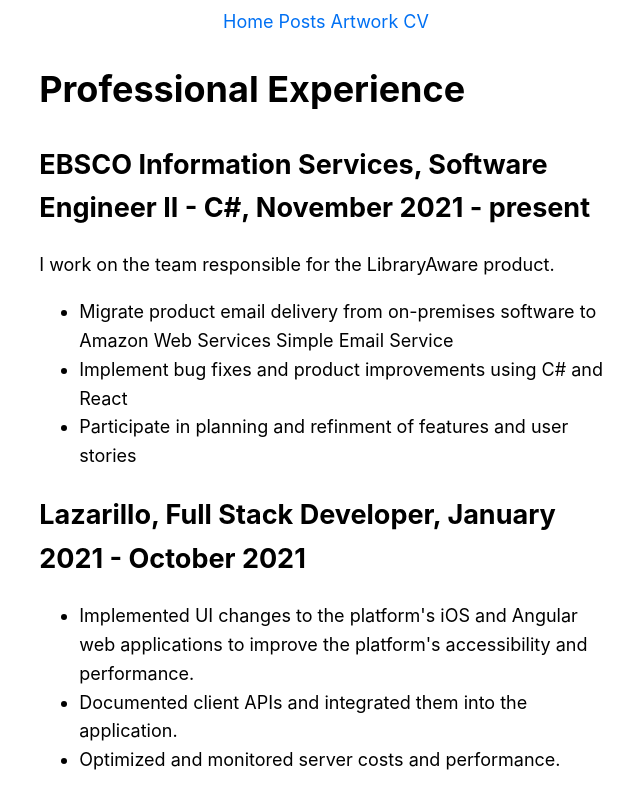
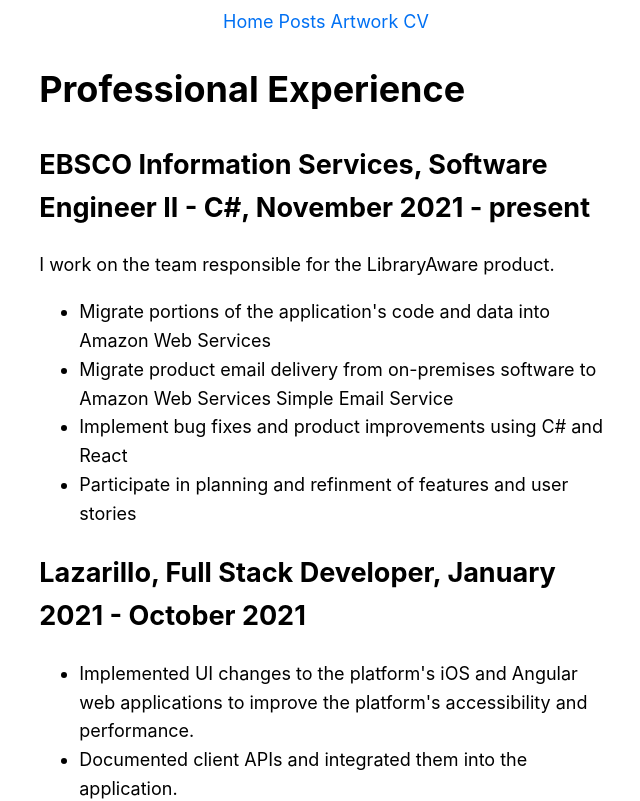
Before and after one commit to apbryant/website, a Next.js app: page /cv in a window 1280 px wide. Shown: the top 801 px of the page, without its empty margins (314-954 px from the left). Built offline with nearby package versions, Linux system fonts and the light colour scheme.

Commit message:
update cv

```diff
--- a/pages/cv.js
+++ b/pages/cv.js
@@ -12,6 +12,7 @@
 
       <p>I work on the team responsible for the LibraryAware product.</p>
       <ul>
+        <li>Migrate portions of the application's code and data into Amazon Web Services</li>
         <li>
           Migrate product email delivery from on-premises software to Amazon Web Services Simple Email Service
         </li>
```
